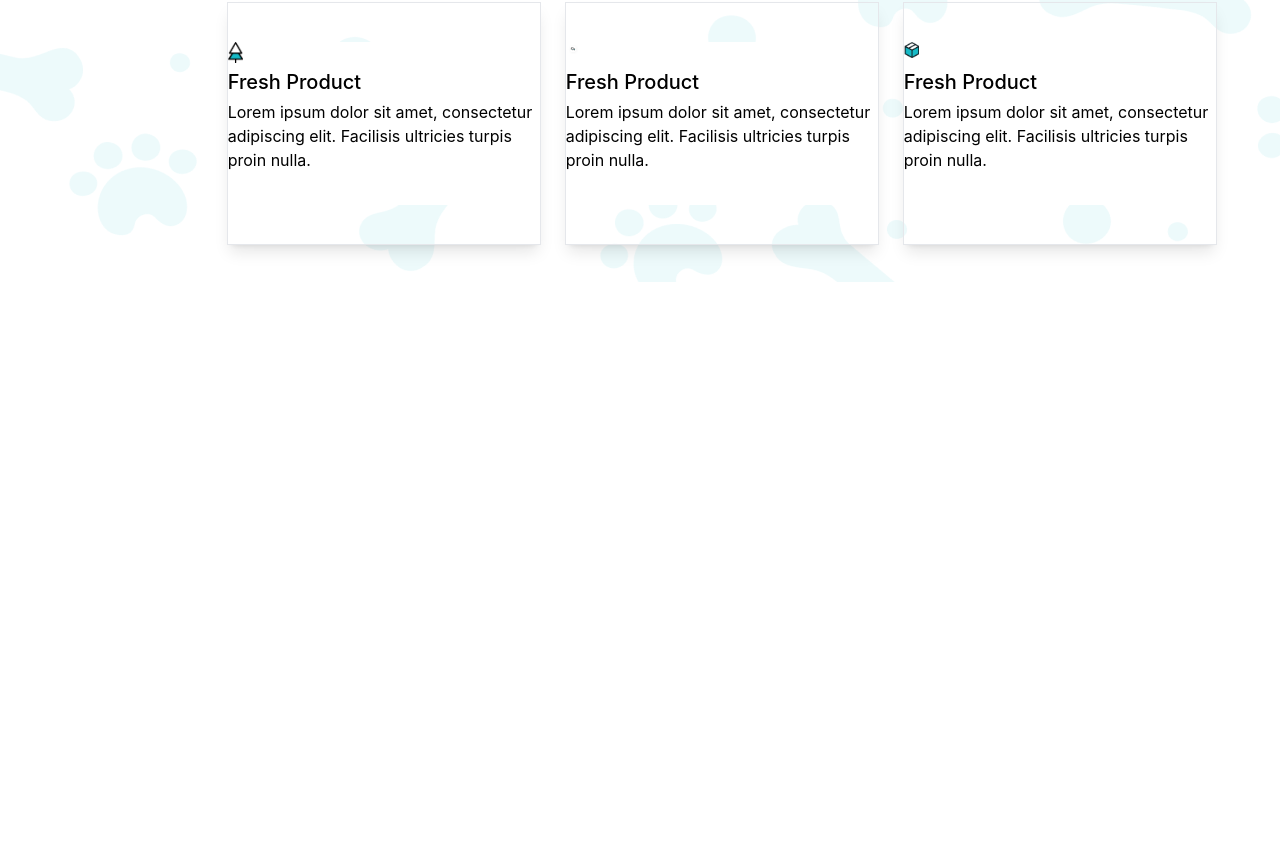
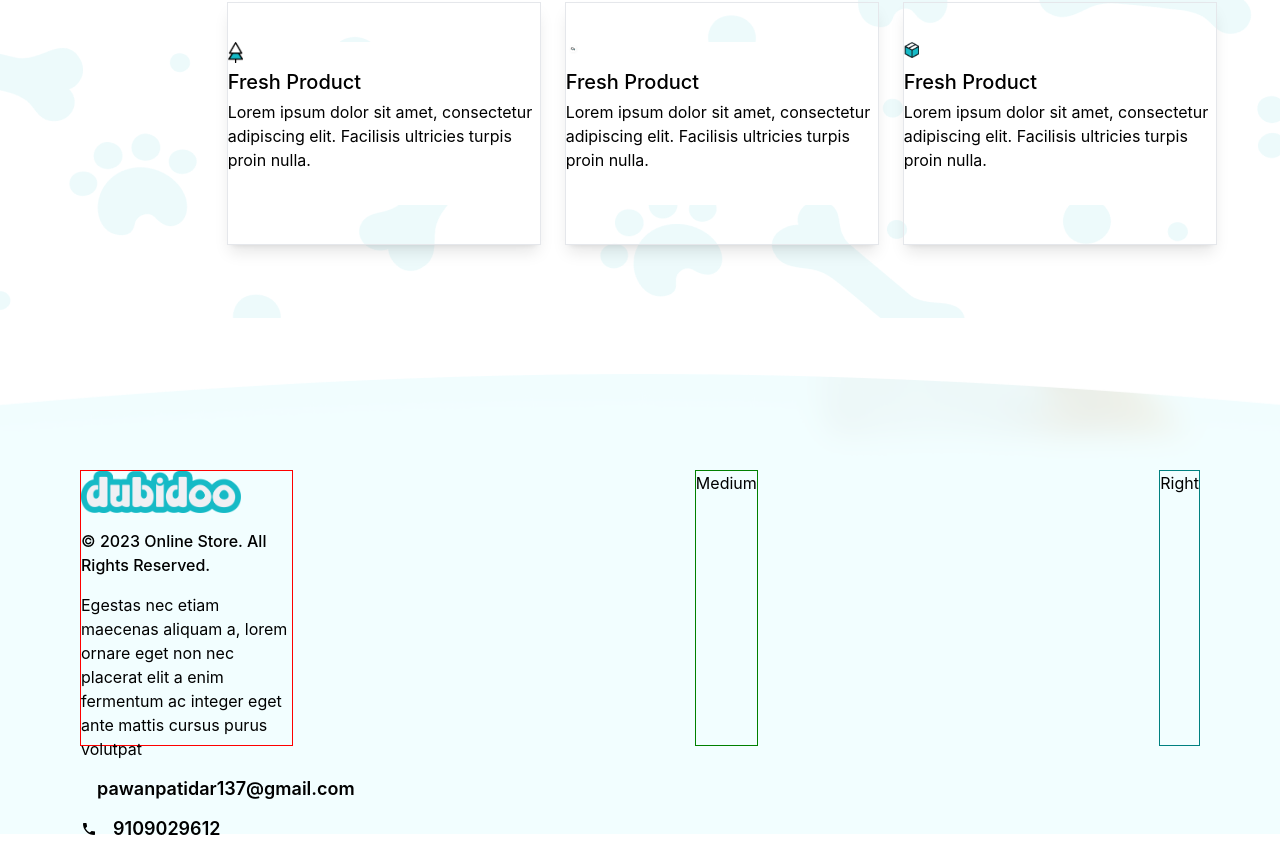
Before and after one commit to pawan988/foodDelevery, a React (Create React App) app in the folder lumos-task/: page / in a window 1280 px wide. Shown: the part 3241-4082 px from the top of the page. Before the commit the page ends 3523 px from the top, so only its background shows below. Built offline with nearby package versions, Linux system fonts and the light colour scheme.

Commit message:
create footer structure

```diff
--- a/lumos-task/src/component/footer/Footer.css
+++ b/lumos-task/src/component/footer/Footer.css
@@ -0,0 +1,28 @@
+.footerMain-cont {
+  height: 460px;
+}
+.footerContent-wrapper {
+  height: 400px;
+  padding: 0px 6.25vw;
+}
+
+.footerChild1-cont1 {
+  border: 1px solid red;
+  width: 16.667vw;
+}
+.footerChild1-cont2 {
+  border: 1px solid green;
+}
+.footerChild1-cont3 {
+  border: 1px solid teal;
+}
+
+.footerImg-cont {
+  width: 160px;
+  height: 100px;
+}
+.footerImg-cont > img {
+  width: 100%;
+  height: 100%;
+  object-fit: contain;
+}
--- a/lumos-task/src/component/footer/Footer.jsx
+++ b/lumos-task/src/component/footer/Footer.jsx
@@ -0,0 +1,47 @@
+import React from "react";
+import "./Footer.css";
+import footerBackground from "../../assets/footerBackground.png";
+import pet_foot_logo from "../../assets/Logo_Petfood.png";
+import { MdMailOutline } from "react-icons/md";
+import { IoMdCall } from "react-icons/io";
+
+const Footer = () => {
+  return (
+    <div
+      className="footerMain-cont w-full  bg-cover bg-center mt-8"
+      style={{ backgroundImage: `url(${footerBackground})` }}
+    >
+      <div className="footerContent-wrapper flex mt-14 justify-between ">
+        <div className="footerChild1-cont1 mt-24 mb-7 flex flex-col gap-4">
+          <div className="footerImg-cont">
+            <img src={pet_foot_logo} alt="logo" />
+          </div>
+          <p className="font-poppins font-medium text-base leading-6">
+            © 2023 Online Store. All Rights Reserved.
+          </p>
+          <p className="font-poppins font-normal text-base leading-6">
+            Egestas nec etiam maecenas aliquam a, lorem ornare eget non nec
+            placerat elit a enim fermentum ac integer eget ante mattis cursus
+            purus volutpat
+          </p>
+          <div className="footerEmail-cont flex gap-4 items-center">
+            <MdMailOutline />
+            <p className="font-poppins font-semibold text-lg leading-6">
+              pawanpatidar137@gmail.com
+            </p>
+          </div>
+          <div className="footermob-cont flex gap-4 items-center">
+            <IoMdCall />
+            <p className="font-poppins font-semibold text-lg leading-6">
+              9109029612
+            </p>
+          </div>
+        </div>
+        <div className="footerChild1-cont2 mt-24 mb-7">Medium</div>
+        <div className="footerChild1-cont3 mt-24 mb-7">Right</div>
+      </div>
+    </div>
+  );
+};
+
+export default Footer;
--- a/lumos-task/src/modules/home/Home.css
+++ b/lumos-task/src/modules/home/Home.css
@@ -130,8 +130,7 @@
 .homeBestSelling-container {
   padding: 30px 6.25vw;
 }
-.homeBestSelling-main {
-}
+
 .bestSelling-card-main {
   width: 260px;
   height: 412px;
@@ -174,7 +173,7 @@
   scrollbar-color: #ccc transparent;
 }
 .homecard-container {
-  height: 350px;
+  height: 386px;
   padding: 70px 17.708vw;
 }
 .homecard-wraper {
--- a/lumos-task/src/modules/home/Home.jsx
+++ b/lumos-task/src/modules/home/Home.jsx
@@ -6,6 +6,7 @@ import HomeOrganic from "./HomeOrganic";
 import HomePetNeeds from "./HomePetNeeds";
 import BsetSelling from "./BestSelling";
 import HomeCard from "./HomeCard";
+import Footer from "../../component/footer/Footer";
 const Home = () => {
   return (
     <div className="home-main-cont">
@@ -15,6 +16,7 @@ const Home = () => {
       <HomePetNeeds />
       <BsetSelling />
       <HomeCard />
+      <Footer />
     </div>
   );
 };
```
Also changed, not shown: lumos-task/src/assets/footerBackground.png (added).
